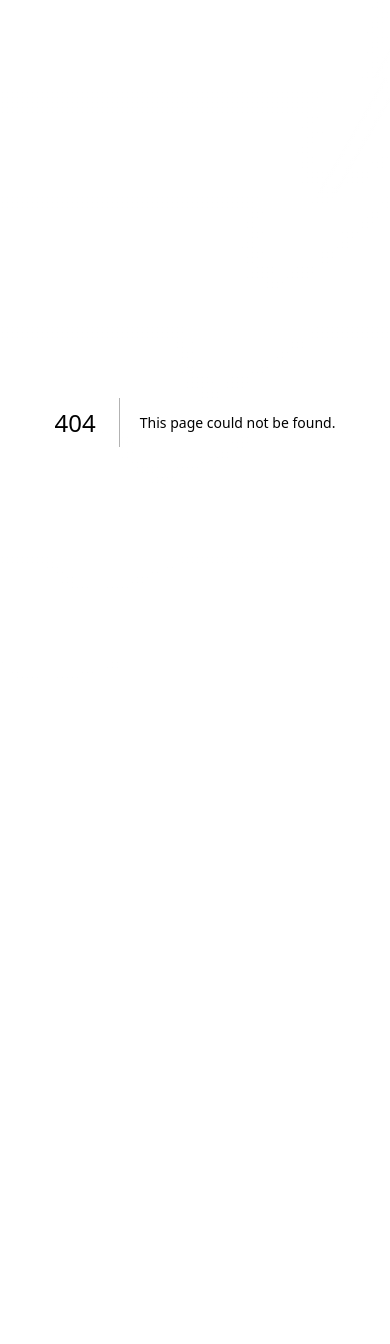
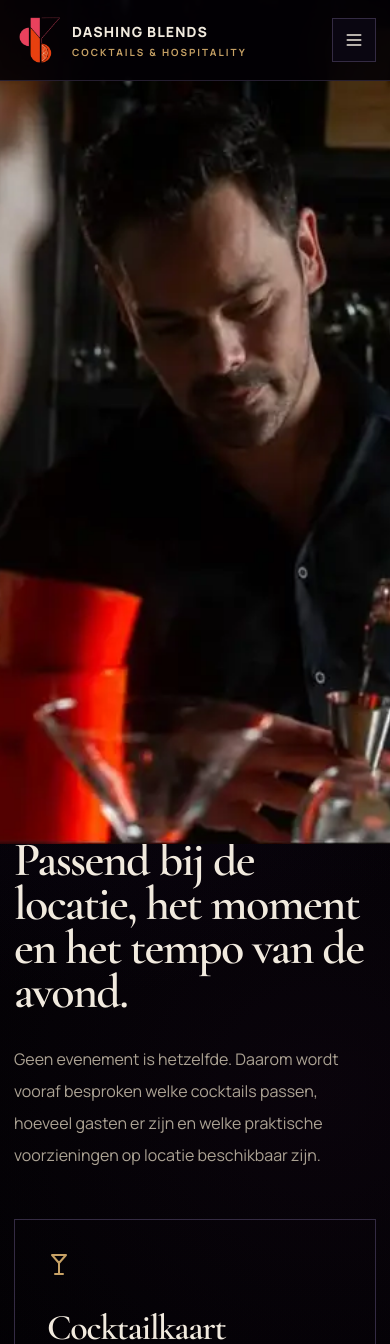
Before and after one commit to VolkerWillems/dashing-blends, a Next.js app: page /mobiele-cocktailbar in a window 390 px wide. Before the commit this address had no page. Shown: the top 1344 px of the page. Before the commit the page ends 844 px from the top, so only its background shows below. Built offline with nearby package versions, Linux system fonts and the light colour scheme.

Commit message:
Add mobile cocktail bar page

```diff
--- /dev/null
+++ b/app/mobiele-cocktailbar/page.tsx
@@ -0,0 +1,130 @@
+import type { Metadata } from "next";
+import Image from "next/image";
+import { Check, Martini, PartyPopper, Sparkles } from "lucide-react";
+
+import { ContactCta } from "@/components/contact-cta";
+import { PageHero } from "@/components/page-hero";
+import { SiteFooter } from "@/components/site-footer";
+import { SiteHeader } from "@/components/site-header";
+
+export const metadata: Metadata = {
+  title: "Mobiele cocktailbar | Dashing Blends",
+  description:
+    "Een mobiele cocktailbar en bartender op locatie voor bruiloften, bedrijfsfeesten, privéfeesten en evenementen in Venlo en omgeving.",
+};
+
+const occasions = [
+  "Bruiloften en recepties",
+  "Bedrijfsfeesten en borrels",
+  "Verjaardagen en privéfeesten",
+  "Festivals en evenementen",
+  "Openingen en zakelijke bijeenkomsten",
+];
+
+const included = [
+  "Een ervaren bartender op locatie",
+  "Professionele cocktailmaterialen",
+  "Afstemming van de cocktailkaart",
+  "Voorbereiding en presentatie",
+  "Optioneel inzetbaar met een mobiele bar",
+];
+
+export default function MobileCocktailBarPage() {
+  return (
+    <main className="overflow-hidden">
+      <SiteHeader />
+      <PageHero
+        eyebrow="Mobiele cocktailbar"
+        title="Een professionele barervaring op jouw locatie."
+        introduction="Dashing Blends verzorgt cocktails en gastvrijheid op locatie. Van bartender en materialen tot een complete mobiele bar, afgestemd op het type evenement en de gasten."
+        image="/duane-03.webp"
+        imageAlt="Duane schenkt een cocktail achter de bar"
+      />
+
+      <section className="soft-section border-y border-border/70 py-24 sm:py-32">
+        <div className="section-shell grid gap-12 lg:grid-cols-[0.92fr_1.08fr] lg:items-center">
+          <div className="fade-up lg:pr-10">
+            <div className="flex items-center gap-4">
+              <span className="h-px w-12 bg-secondary/70" />
+              <span className="eyebrow-copy text-secondary">Barservice op maat</span>
+            </div>
+            <h2 className="display-copy mt-7 text-5xl leading-[0.92] sm:text-6xl xl:text-7xl">
+              Passend bij de locatie, het moment en het tempo van de avond.
+            </h2>
+            <p className="mt-7 text-base leading-8 text-muted-foreground sm:text-lg">
+              Geen evenement is hetzelfde. Daarom wordt vooraf besproken welke cocktails passen, hoeveel gasten er zijn en welke praktische voorzieningen op locatie beschikbaar zijn.
+            </p>
+          </div>
+
+          <div className="fade-up grid gap-6 sm:grid-cols-2">
+            <div className="subtle-panel border border-border p-8">
+              <Martini className="text-secondary" aria-hidden />
+              <h3 className="display-copy mt-8 text-4xl">Cocktailkaart</h3>
+              <p className="mt-5 leading-8 text-muted-foreground">
+                De selectie wordt afgestemd op de gelegenheid. Ook alcoholvrije opties kunnen onderdeel zijn van de kaart.
+              </p>
+            </div>
+            <div className="subtle-panel border border-border p-8">
+              <PartyPopper className="text-secondary" aria-hidden />
+              <h3 className="display-copy mt-8 text-4xl">Gastcontact</h3>
+              <p className="mt-5 leading-8 text-muted-foreground">
+                De service is professioneel en toegankelijk. Gasten krijgen aandacht zonder dat de bar de rest van het evenement overheerst.
+              </p>
+            </div>
+          </div>
+        </div>
+      </section>
+
+      <section className="section-shell py-24 sm:py-32">
+        <div className="grid gap-12 lg:grid-cols-[1.08fr_0.92fr] lg:items-center">
+          <div className="image-frame fade-up min-h-[660px]">
+            <Image
+              src="/duane-01.webp"
+              alt="Dashing Blends verzorgt cocktails op locatie"
+              fill
+              sizes="(min-width: 1024px) 52vw, 100vw"
+              className="object-cover object-[67%_center]"
+            />
+            <div className="editorial-overlay" />
+          </div>
+
+          <div className="fade-up lg:pl-10">
+            <p className="eyebrow-copy text-secondary">Wat kan worden verzorgd</p>
+            <h2 className="display-copy mt-5 text-5xl leading-[0.92] sm:text-6xl">Van bartender tot complete baropstelling.</h2>
+            <ul className="mt-9 grid gap-4">
+              {included.map((item) => (
+                <li key={item} className="flex items-start gap-4 border-b border-border/70 pb-4">
+                  <Check className="mt-1 size-4 shrink-0 text-secondary" aria-hidden />
+                  <span>{item}</span>
+                </li>
+              ))}
+            </ul>
+          </div>
+        </div>
+      </section>
+
+      <section className="soft-section border-y border-border/70 py-24 sm:py-32">
+        <div className="section-shell grid gap-14 lg:grid-cols-[0.78fr_1.22fr] lg:items-start">
+          <div className="fade-up">
+            <p className="eyebrow-copy text-secondary">Geschikt voor</p>
+            <h2 className="display-copy mt-5 text-5xl leading-[0.92] sm:text-6xl">Particulier en zakelijk.</h2>
+          </div>
+          <div className="grid gap-px overflow-hidden border border-border bg-border sm:grid-cols-2">
+            {occasions.map((occasion) => (
+              <div key={occasion} className="fade-up bg-card p-7 sm:p-9">
+                <Sparkles className="size-5 text-secondary" aria-hidden />
+                <p className="display-copy mt-8 text-3xl leading-tight">{occasion}</p>
+              </div>
+            ))}
+          </div>
+        </div>
+      </section>
+
+      <ContactCta
+        title="Een mobiele cocktailbar voor jouw evenement?"
+        body="Stuur de datum, locatie, het verwachte aantal gasten en een korte omschrijving van de gelegenheid. Dan kan Dashing Blends de mogelijkheden gericht beoordelen."
+      />
+      <SiteFooter />
+    </main>
+  );
+}
```
